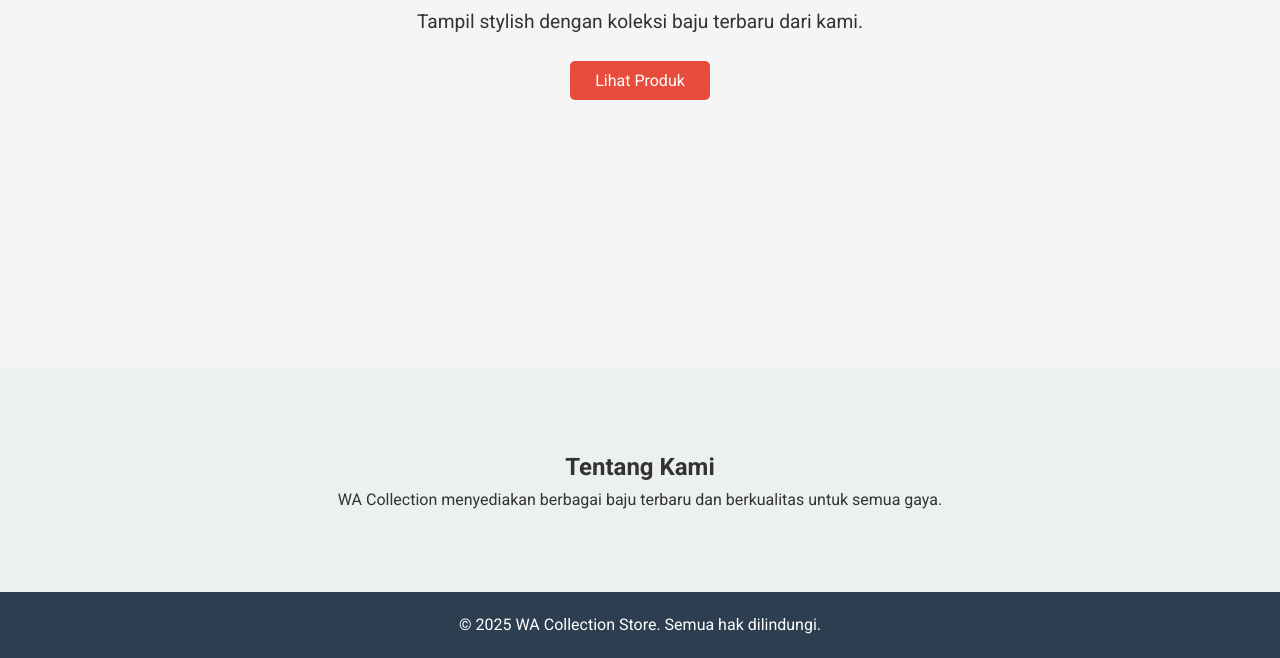
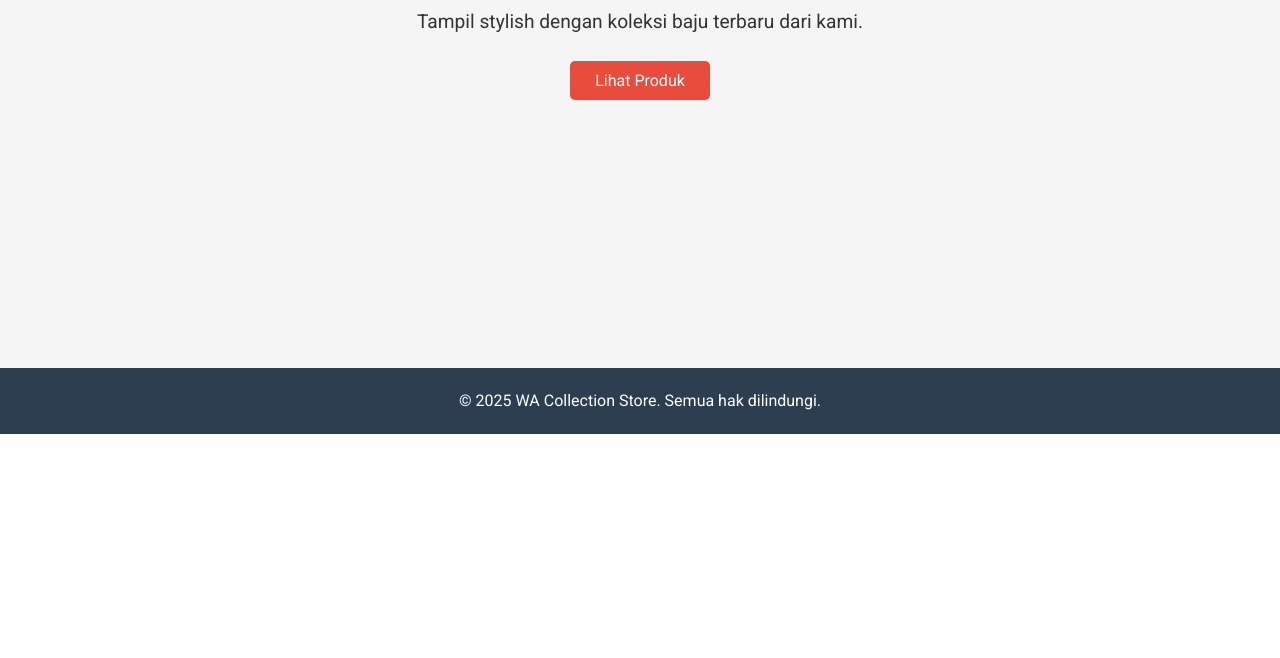
Before and after one commit to akundarurat1234567-sys/WA-colection, a plain HTML site: page index.html in a window 1280 px wide. Shown: the part 443-1101 px from the top of the page. After the commit the page ends 877 px from the top, so only its background shows below. Drawn offline with Linux system fonts and the light colour scheme.

Commit message:
Add files via upload

```diff
--- a/index.html
+++ b/index.html
@@ -24,14 +24,6 @@
         </div>
     </section>
 
-    <!-- About Section -->
-    <section id="about" class="about">
-        <div class="container">
-            <h2>Tentang Kami</h2>
-            <p>WA Collection menyediakan berbagai baju terbaru dan berkualitas untuk semua gaya.</p>
-        </div>
-    </section>
-
 
     <footer>
         <div class="container">
--- a/navbar.html
+++ b/navbar.html
@@ -14,7 +14,7 @@
                         <li><a href="baju-casual.html#celana">Celana</a></li>
                     </ul>
                 </li>
-                <li><a href="#about">Tentang</a></li>
+                <li><a href="tentang.html">Tentang</a></li>
                 <li><a href="kontak.html">Kontak</a></li>
             </ul>
         </nav>
```
